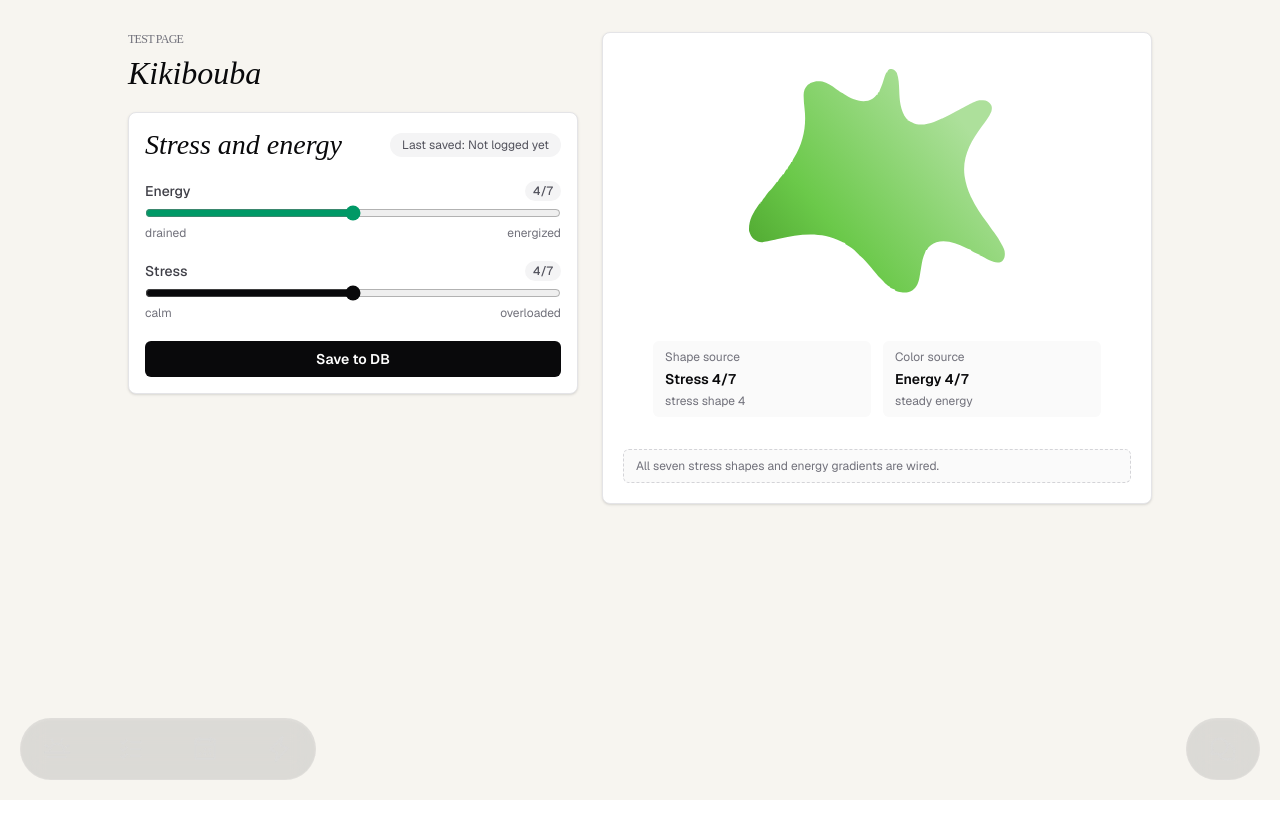
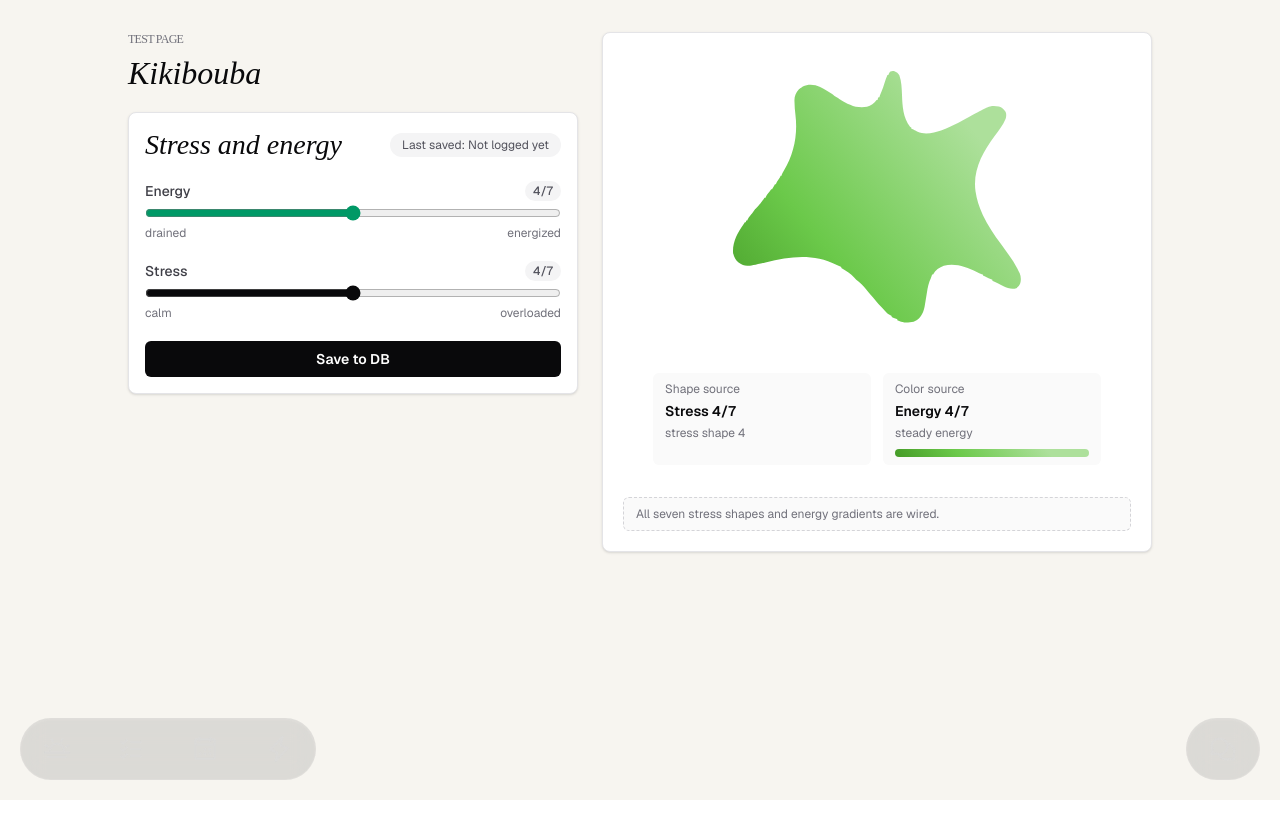
Before and after one commit to Aydinm1/HackDavis2026AL, a Next.js app in the folder my-app/: page /kikibouba in a window 1280 px wide. Shown: the top 838 px of the page. Built offline with nearby package versions, Linux system fonts and the light colour scheme; no server answers; the database is empty.

Commit message:
Update kikibouba stage transition

```diff
--- a/my-app/app/kikibouba/kikibouba-client.tsx
+++ b/my-app/app/kikibouba/kikibouba-client.tsx
@@ -1,6 +1,6 @@
 "use client";
 
-import { useState } from "react";
+import { type CSSProperties, useState } from "react";
 
 export type KikiboubaInitialState = {
   energyScore: number;
@@ -63,13 +63,12 @@ function formatSavedAt(value: string | null) {
   }).format(new Date(value));
 }
 
-function shapeMaskStyle(shape: ShapeDefinition, background: string) {
+function shapeMaskStyle(shape: ShapeDefinition): CSSProperties {
   if (!shape.assetUrl) {
-    return { background };
+    return {};
   }
 
   return {
-    background,
     maskImage: `url("${shape.assetUrl}")`,
     WebkitMaskImage: `url("${shape.assetUrl}")`,
     maskRepeat: "no-repeat",
@@ -81,9 +80,17 @@ function shapeMaskStyle(shape: ShapeDefinition, background: string) {
   };
 }
 
+function activeShapeStyle(shape: ShapeDefinition, gradient: string): CSSProperties {
+  return {
+    ...shapeMaskStyle(shape),
+    background: gradient,
+  };
+}
+
 export function KikiboubaClient({ initialState }: { initialState: KikiboubaInitialState }) {
   const [energyScore, setEnergyScore] = useState(initialState.energyScore);
   const [stressScore, setStressScore] = useState(initialState.stressScore);
+  const [motionKey, setMotionKey] = useState(0);
   const [savedAt, setSavedAt] = useState(initialState.loggedAt);
   const [isSaving, setIsSaving] = useState(false);
   const [message, setMessage] = useState<string | null>(null);
@@ -91,6 +98,17 @@ export function KikiboubaClient({ initialState }: { initialState: KikiboubaIniti
 
   const activeShape = stressShapes[stressScore];
   const activeGradient = energyGradients[energyScore];
+
+  function handleEnergyChange(value: number) {
+    setEnergyScore(value);
+    setMotionKey((current) => current + 1);
+  }
+
+  function handleStressChange(value: number) {
+    setStressScore(value);
+    setMotionKey((current) => current + 1);
+  }
+
   async function saveCheckin() {
     setIsSaving(true);
     setError(null);
@@ -154,7 +172,7 @@ export function KikiboubaClient({ initialState }: { initialState: KikiboubaIniti
                   max="7"
                   step="1"
                   value={energyScore}
-                  onChange={(event) => setEnergyScore(Number(event.target.value))}
+                  onChange={(event) => handleEnergyChange(Number(event.target.value))}
                   className="h-2 w-full accent-emerald-600"
                 />
                 <span className="flex justify-between text-xs font-normal text-zinc-500">
@@ -176,7 +194,7 @@ export function KikiboubaClient({ initialState }: { initialState: KikiboubaIniti
                   max="7"
                   step="1"
                   value={stressScore}
-                  onChange={(event) => setStressScore(Number(event.target.value))}
+                  onChange={(event) => handleStressChange(Number(event.target.value))}
                   className="h-2 w-full accent-zinc-950"
                 />
                 <span className="flex justify-between text-xs font-normal text-zinc-500">
@@ -204,9 +222,14 @@ export function KikiboubaClient({ initialState }: { initialState: KikiboubaIniti
           <div className="flex min-h-[420px] flex-col items-center justify-center gap-8">
             <div
               aria-label={`Kikibouba preview: ${activeShape.label}, ${scoreLabel("energy", energyScore)}`}
-              className={`h-64 w-64 transition-all duration-300 ease-out ${activeShape.className}`}
-              style={shapeMaskStyle(activeShape, activeGradient)}
-            />
+              className="relative h-72 w-72 overflow-visible"
+            >
+              <div
+                key={`shape-stage-${motionKey}`}
+                className={`kikibouba-stage-shape absolute inset-0 motion-reduce:animate-none ${activeShape.className}`}
+                style={activeShapeStyle(activeShape, activeGradient)}
+              />
+            </div>
 
             <div className="grid w-full max-w-md grid-cols-2 gap-3">
               <div className="rounded-md bg-zinc-50 px-3 py-2">
@@ -222,6 +245,9 @@ export function KikiboubaClient({ initialState }: { initialState: KikiboubaIniti
                   Energy {energyScore}/7
                 </div>
                 <div className="mt-1 text-xs text-zinc-500">{scoreLabel("energy", energyScore)}</div>
+                <div className="mt-2 h-2 overflow-hidden rounded-full bg-zinc-200">
+                  <div className="h-full" style={{ background: activeGradient }} />
+                </div>
               </div>
             </div>
 
@@ -231,6 +257,21 @@ export function KikiboubaClient({ initialState }: { initialState: KikiboubaIniti
           </div>
         </section>
       </div>
+      <style>{`
+        .kikibouba-stage-shape {
+          animation: kikibouba-stage-settle 420ms cubic-bezier(0.22, 1, 0.36, 1);
+          transform-origin: center;
+        }
+
+        @keyframes kikibouba-stage-settle {
+          0% {
+            transform: scale(0.94) rotate(-1.5deg);
+          }
+          100% {
+            transform: scale(1) rotate(0deg);
+          }
+        }
+      `}</style>
     </main>
   );
 }
```
